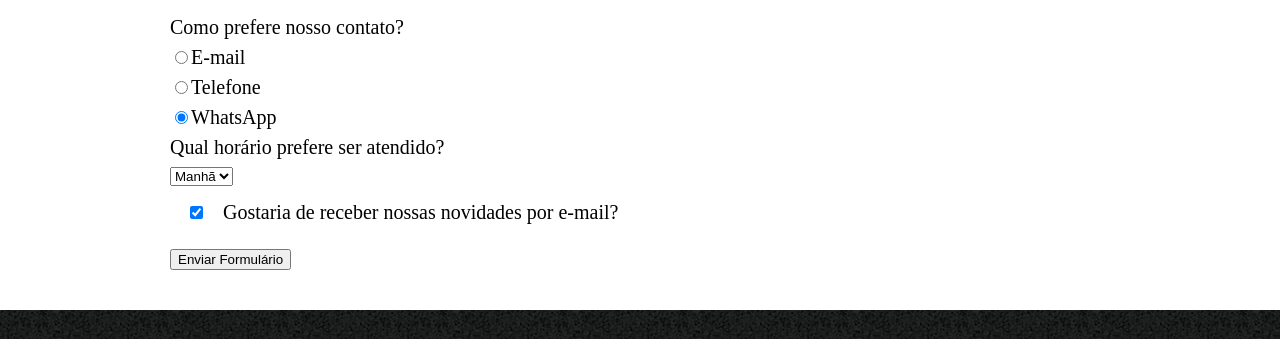
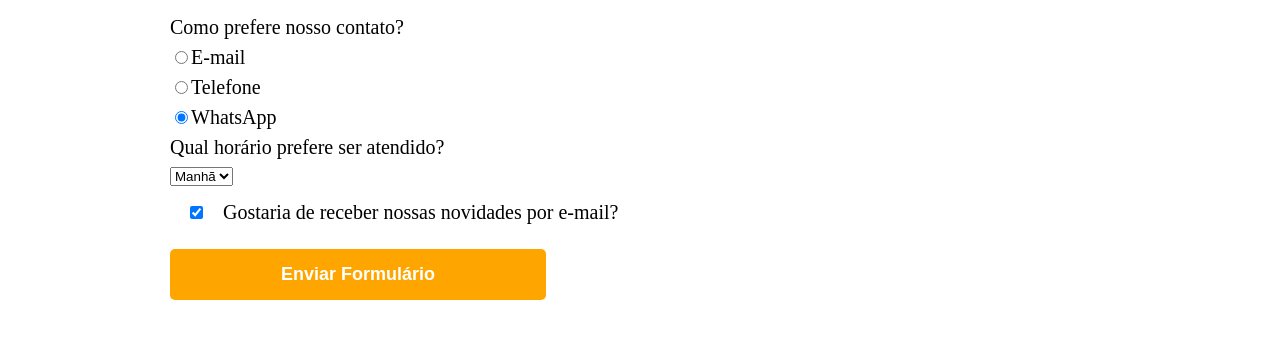
Before and after one commit to JTBCode86/HTML, a plain HTML site: page contato.html in a window 1280 px wide. Shown: the part 805-1144 px from the top of the page. Drawn offline with Linux system fonts and the light colour scheme.

Commit message:
Ajustando o css com a propriedade transform

```diff
--- a/Style.css
+++ b/Style.css
@@ -117,3 +117,21 @@ form label, form legend{
 .checkbox{
     margin: 20px;
 }
+
+.Enviar{
+    width: 40%;
+    padding: 15px 0;
+    background: orange;
+    color: white;
+    font-weight: bold;
+    font-size: 18px;
+    border: none;
+    border-radius: 5px;
+    transition: 1s all;
+    cursor: pointer;
+}
+
+.Enviar:hover{
+    background: darkorange;
+    transform: scale(1.2);
+}
--- a/contato.html
+++ b/contato.html
@@ -56,7 +56,7 @@
                 </fieldset>
 
                 <label><input type="checkbox" class="checkbox" checked>Gostaria de receber nossas novidades por e-mail? </label>
-                <input type="submit" value="Enviar Formulário">
+                <input type="submit" value="Enviar Formulário" class="Enviar">
 
             </form>
         </main>
```
